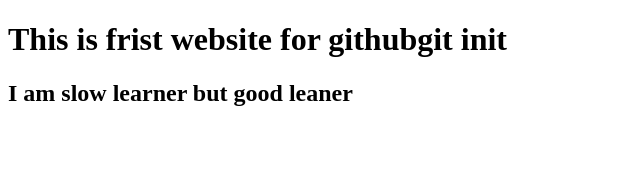
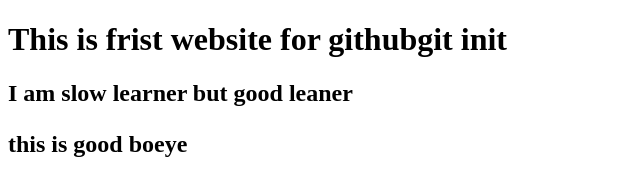
Before and after one commit to fyz12/test-website, a plain HTML site: page index.html in a window 1280 px wide. Shown: the whole page, without its empty margins (0-640 px from the left). Drawn offline with Linux system fonts and the light colour scheme.

Commit message:
bood boye

```diff
--- a/index.html
+++ b/index.html
@@ -8,7 +8,7 @@
 <body>
     <h1>This is frist website for githubgit init</h1>
     <h2>I am slow learner but good leaner
-
+        <p>this is good boeye</p>
     </h2>
 </body>
 </html>
```
